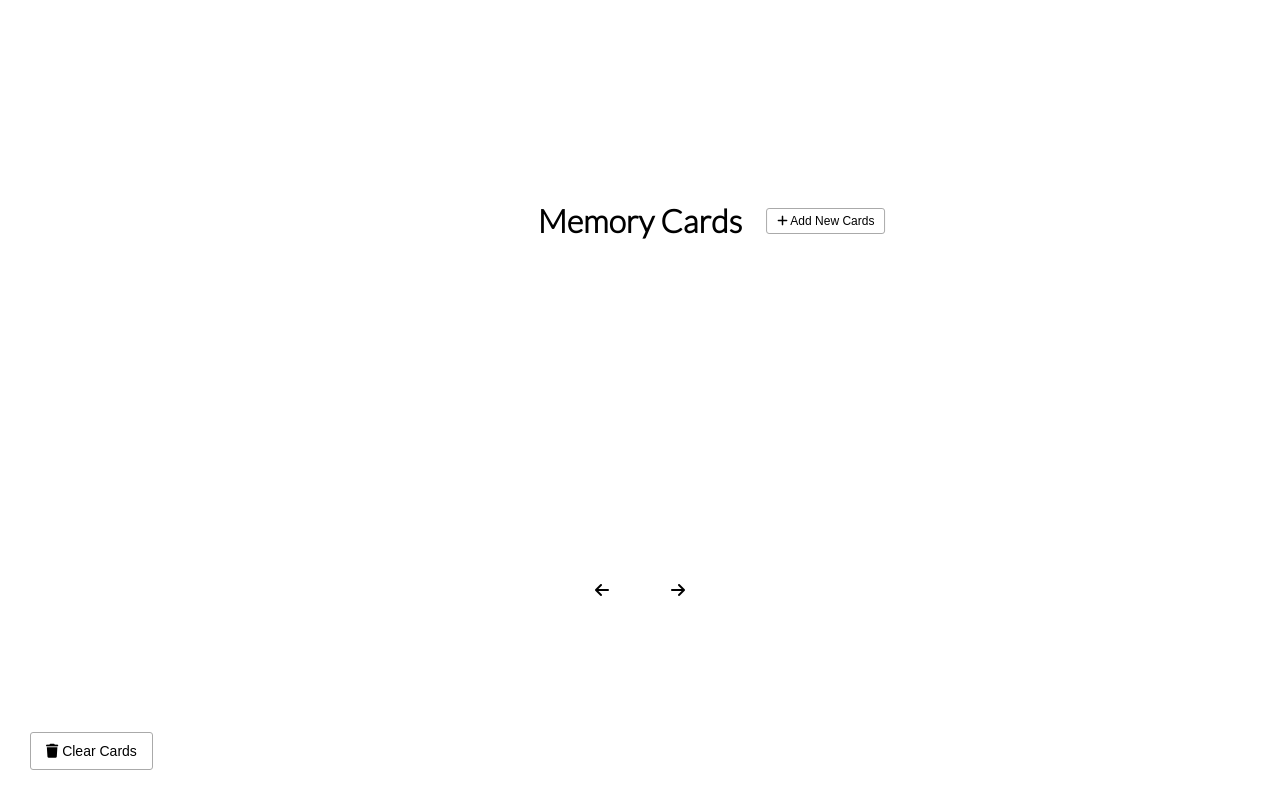
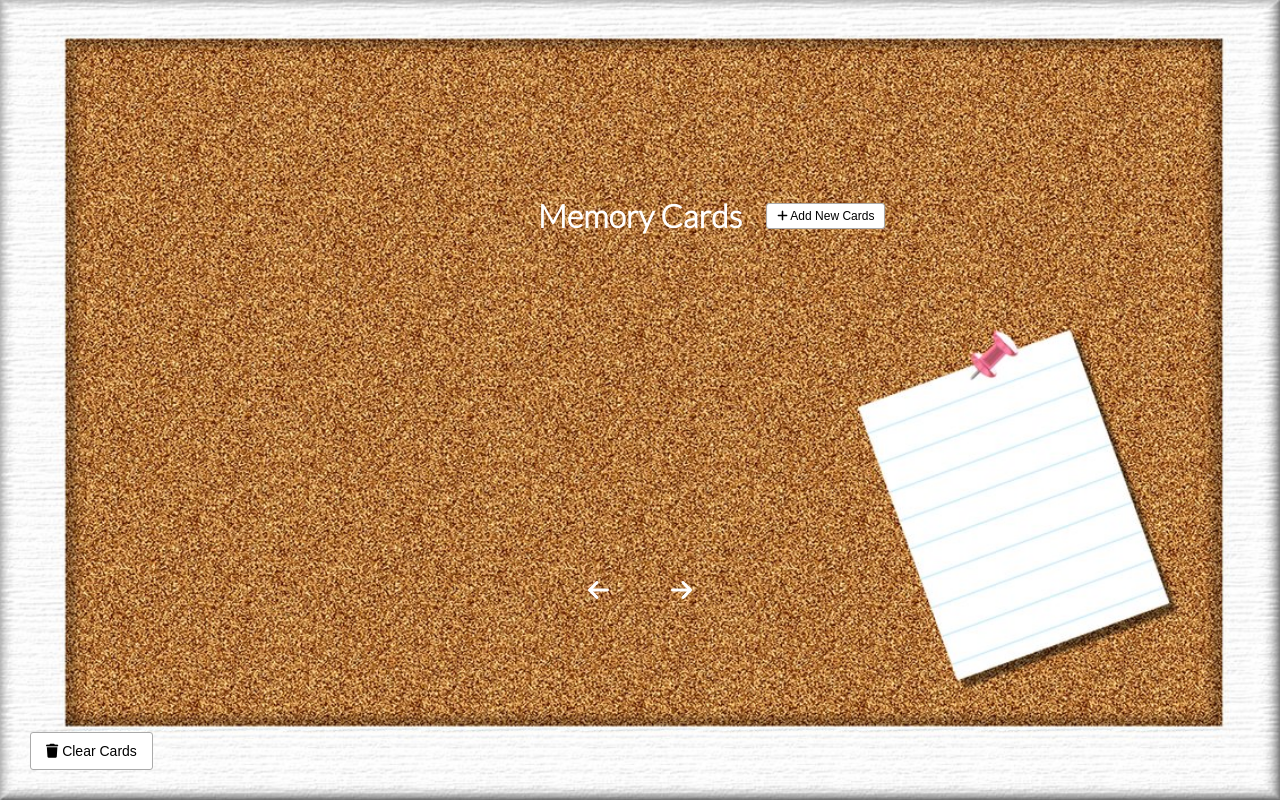
Before and after one commit to salmui/Index-Cards, a plain HTML site: page index.html in a window 1280 px wide. Drawn offline with Linux system fonts and the light colour scheme.

Commit message:
adding updates

```diff
--- a/style.css
+++ b/style.css
@@ -5,6 +5,11 @@
 }
 
 body {
+  background: url(images/cork-board.png) no-repeat center center fixed;
+  -webkit-background-size: cover;
+  -moz-background-size: cover;
+  -o-background-size: cover;
+  background-size: cover;
   background-color: #fff;
   display: flex;
   flex-direction: column;
@@ -18,6 +23,8 @@ body {
 
 h1 {
   position: relative;
+  color: #fff;
+  font-size: 32px;
 }
 
 h1 button {
@@ -43,6 +50,7 @@ h1 button {
 }
 
 .btn-ghost {
+  font-size: 20px;
   border: 0;
   background-color: transparent;
 }
@@ -134,20 +142,28 @@ h1 button {
 .navigation {
   display: flex;
   margin: 20px 0;
+  color: #fff;
 }
 
 .navigation .nav-button {
   border: none;
   background-color: transparent;
   cursor: pointer;
-  font-size: 16px;
+  font-size: 24px;
+  color: #fff;
 }
 
 .navigation p {
   margin: 0 25px;
+  font-size: 24px;
 }
 
 .add-container {
+  background: url(images/index-card-add.jpeg) no-repeat center center fixed;
+  -webkit-background-size: cover;
+  -moz-background-size: cover;
+  -o-background-size: cover;
+  background-size: cover;
   opacity: 0;
   z-index: -1;
   background-color: #f0f0f0;
```
Also changed, not shown: images/cork-bg.gif (added), images/cork-board.png (added), images/index-card-add.jpeg (added), images/index_card.png (added).
